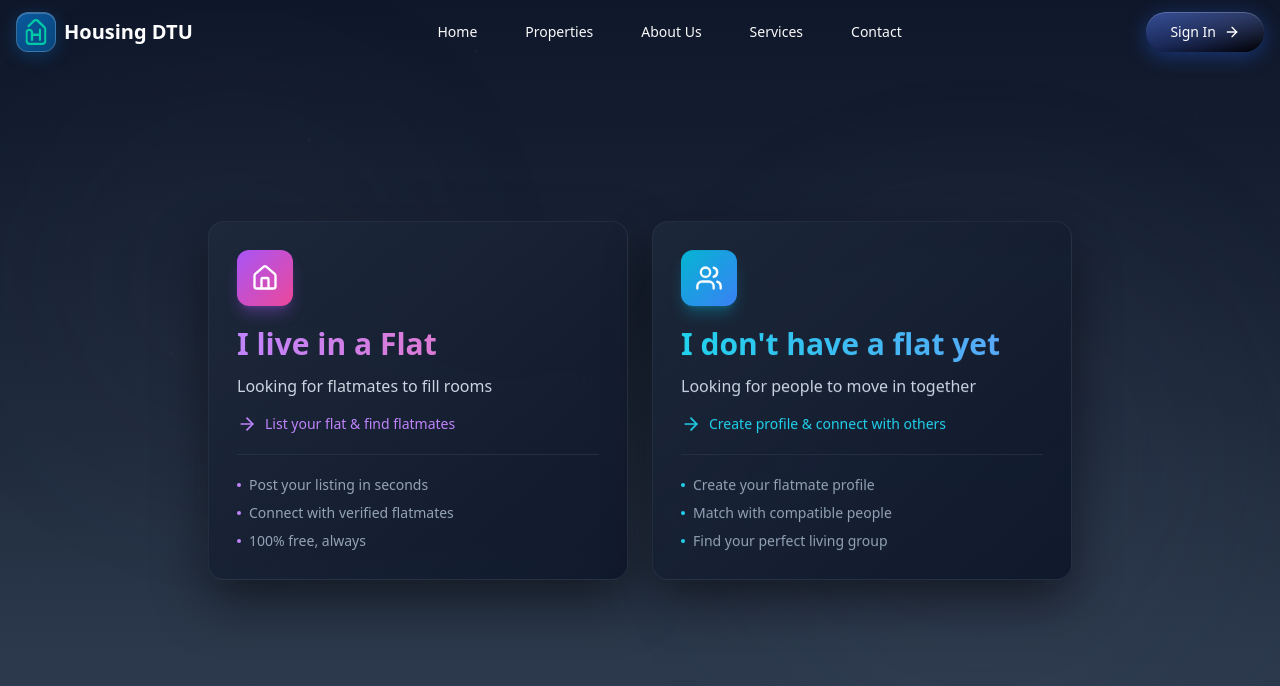
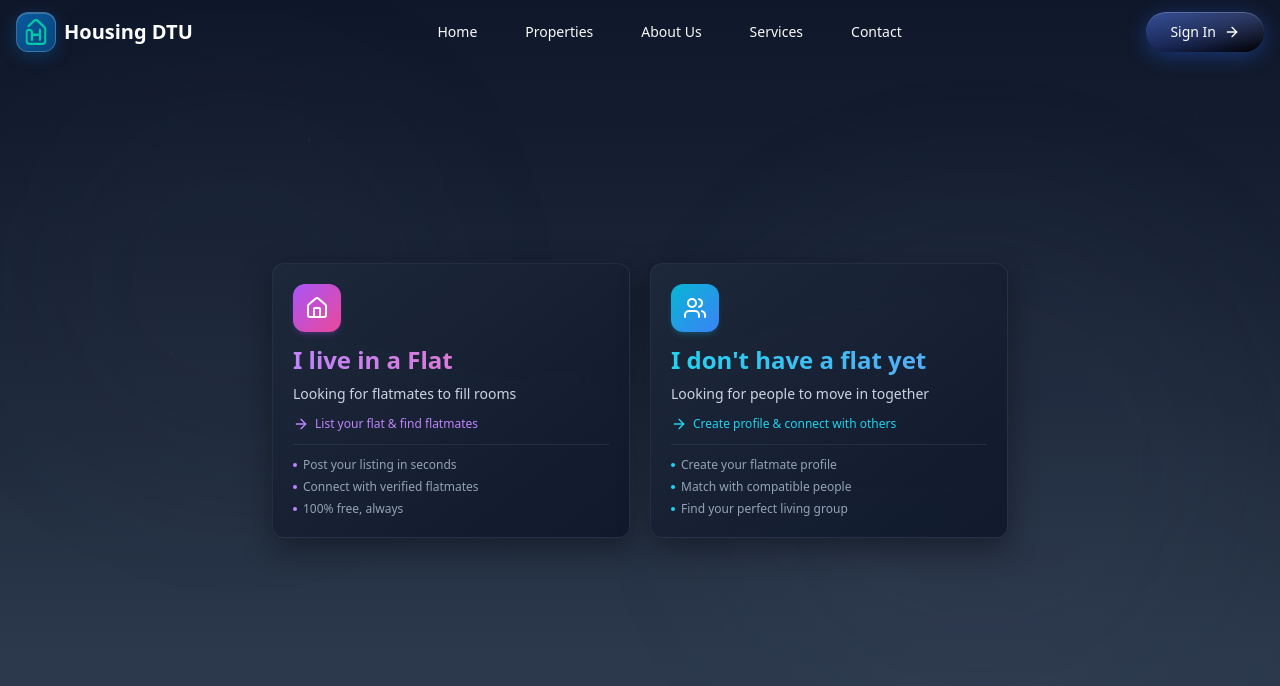
Before and after one commit to 2004Manit/housing-dtu, a React (Vite) app: page /flatmate-type-selection in a window 1280 px wide. Shown: the top 686 px of the page. Built offline with nearby package versions, Linux system fonts and the light colour scheme; no server answers.

Commit message:
Update FlatmateTypeSelection component with UI improvements

```diff
--- a/src/pages/FlatmateTypeSelection.tsx
+++ b/src/pages/FlatmateTypeSelection.tsx
@@ -74,8 +74,8 @@ const FlatmateTypeSelection = () => {
                 </div>
 
                 {/* Floating Particles */}
-                <div className="absolute inset-0 pointer-events-none">
-                    {[...Array(10)].map((_, i) => (
+                <div className="hidden sm:block absolute inset-0 pointer-events-none">
+                    {[...Array(6)].map((_, i) => (
                         <motion.div
                             key={i}
                             className="absolute w-1 h-1 bg-slate-400/20 rounded-full"
@@ -101,68 +101,64 @@ const FlatmateTypeSelection = () => {
                     <div className="max-w-5xl w-full">
 
                         {/* Options Container - Centered and Compact */}
-                        <div className="grid grid-cols-1 md:grid-cols-2 gap-4 sm:gap-5 md:gap-6 max-w-4xl mx-auto px-2 sm:px-4">
+                        <div className="grid grid-cols-1 md:grid-cols-2 gap-3 sm:gap-4 md:gap-5 max-w-3xl mx-auto px-2 sm:px-4">
 
                             {/* Option 1: I Have a Flat */}
                             <motion.div
-                                initial={{ opacity: 0, y: 30 }}
+                                initial={{ opacity: 0, y: 20 }}
                                 animate={{ opacity: 1, y: 0 }}
-                                transition={{ duration: 0.7, delay: 0.2 }}
+                                transition={{ duration: 0.4, delay: 0.1 }}
                                 onClick={handleOptionOne}
                                 className="group relative cursor-pointer"
                             >
                                 <div
-                                    className="relative overflow-hidden rounded-xl sm:rounded-2xl bg-gradient-to-br from-slate-800/90 to-slate-900/90 backdrop-blur-xl p-5 sm:p-6 md:p-7 shadow-2xl transition-all duration-500 border border-slate-700/50 hover:border-purple-500/50 hover:scale-[1.03] hover:shadow-purple-500/20"
+                                    className="relative overflow-hidden rounded-lg sm:rounded-xl bg-gradient-to-br from-slate-800/90 to-slate-900/90 backdrop-blur-xl p-3 sm:p-4 md:p-5 shadow-xl transition-all duration-300 border border-slate-700/50 hover:border-purple-500/50 hover:scale-[1.01] hover:shadow-purple-500/20"
                                     style={{
-                                        boxShadow: '0 20px 50px rgba(0,0,0,0.5), 0 0 30px rgba(148,163,184,0.05)',
+                                        boxShadow: '0 10px 30px rgba(0,0,0,0.4), 0 0 20px rgba(148,163,184,0.03)',
                                     }}
                                 >
                                     {/* Shine Effect */}
-                                    <div className="absolute inset-0 bg-gradient-to-r from-transparent via-white/5 to-transparent opacity-0 group-hover:opacity-100 transition-opacity duration-700 group-hover:animate-shimmer" />
+                                    <div className="hidden sm:block absolute inset-0 bg-gradient-to-r from-transparent via-white/5 to-transparent opacity-0 group-hover:opacity-100 transition-opacity duration-500" />
 
                                     {/* Gradient Border on Hover */}
-                                    <div className="absolute inset-0 rounded-xl sm:rounded-2xl bg-gradient-to-br from-purple-500 via-pink-500 to-purple-500 opacity-0 group-hover:opacity-100 transition-opacity duration-500" style={{ padding: '1px' }}>
-                                        <div className="w-full h-full bg-gradient-to-br from-slate-800 to-slate-900 rounded-xl sm:rounded-2xl"></div>
+                                    <div className="hidden sm:block absolute inset-0 rounded-lg sm:rounded-xl bg-gradient-to-br from-purple-500 via-pink-500 to-purple-500 opacity-0 group-hover:opacity-100 transition-opacity duration-300" style={{ padding: '1px' }}>
+                                        <div className="w-full h-full bg-gradient-to-br from-slate-800 to-slate-900 rounded-lg sm:rounded-xl"></div>
                                     </div>
 
                                     <div className="relative z-10">
                                         {/* Icon */}
-                                        <motion.div
-                                            whileHover={{ rotate: [0, -5, 5, -5, 0] }}
-                                            transition={{ duration: 0.5 }}
-                                            className="inline-flex items-center justify-center w-12 h-12 sm:w-14 sm:h-14 rounded-xl bg-gradient-to-br from-purple-500 to-pink-500 shadow-lg shadow-purple-500/30 mb-4 sm:mb-5 transition-transform duration-500 group-hover:scale-110"
-                                        >
-                                            <Home className="w-6 h-6 sm:w-7 sm:h-7 text-white" />
-                                        </motion.div>
+                                        <div className="inline-flex items-center justify-center w-10 h-10 sm:w-12 sm:h-12 rounded-lg bg-gradient-to-br from-purple-500 to-pink-500 shadow-md shadow-purple-500/20 mb-2 sm:mb-3">
+                                            <Home className="w-5 h-5 sm:w-6 sm:h-6 text-white" />
+                                        </div>
 
                                         {/* Title */}
-                                        <h2 className="text-xl sm:text-2xl md:text-3xl font-bold bg-gradient-to-r from-purple-400 to-pink-400 bg-clip-text text-transparent mb-2 sm:mb-3">
+                                        <h2 className="text-lg sm:text-xl md:text-2xl font-bold bg-gradient-to-r from-purple-400 to-pink-400 bg-clip-text text-transparent mb-1 sm:mb-2">
                                             I live in a Flat
                                         </h2>
 
                                         {/* Description */}
-                                        <p className="text-slate-300 text-sm sm:text-base leading-relaxed mb-3 sm:mb-4">
+                                        <p className="text-slate-300 text-xs sm:text-sm leading-relaxed mb-2 sm:mb-3">
                                             Looking for flatmates to fill rooms
                                         </p>
 
                                         {/* Action Text */}
-                                        <div className="flex items-center gap-2 text-purple-400 font-medium text-xs sm:text-sm group-hover:gap-3 transition-all duration-300">
-                                            <ArrowRight className="w-4 h-4 sm:w-5 sm:h-5 group-hover:translate-x-1 transition-transform" />
+                                        <div className="flex items-center gap-1.5 text-purple-400 font-medium text-xs transition-all duration-200">
+                                            <ArrowRight className="w-3.5 h-3.5 sm:w-4 sm:h-4" />
                                             <span>List your flat & find flatmates</span>
                                         </div>
 
                                         {/* Features */}
-                                        <div className="mt-4 sm:mt-5 pt-4 sm:pt-5 border-t border-slate-700/50 space-y-2">
-                                            <div className="flex items-center gap-2 text-slate-400 text-xs sm:text-sm">
-                                                <div className="w-1 h-1 rounded-full bg-purple-400"></div>
+                                        <div className="mt-2 sm:mt-3 pt-2 sm:pt-3 border-t border-slate-700/50 space-y-1.5">
+                                            <div className="flex items-center gap-1.5 text-slate-400 text-xs">
+                                                <div className="w-1 h-1 rounded-full bg-purple-400 flex-shrink-0"></div>
                                                 <span>Post your listing in seconds</span>
                                             </div>
-                                            <div className="flex items-center gap-2 text-slate-400 text-xs sm:text-sm">
-                                                <div className="w-1 h-1 rounded-full bg-purple-400"></div>
+                                            <div className="flex items-center gap-1.5 text-slate-400 text-xs">
+                                                <div className="w-1 h-1 rounded-full bg-purple-400 flex-shrink-0"></div>
                                                 <span>Connect with verified flatmates</span>
                                             </div>
-                                            <div className="flex items-center gap-2 text-slate-400 text-xs sm:text-sm">
-                                                <div className="w-1 h-1 rounded-full bg-purple-400"></div>
+                                            <div className="flex items-center gap-1.5 text-slate-400 text-xs">
+                                                <div className="w-1 h-1 rounded-full bg-purple-400 flex-shrink-0"></div>
                                                 <span>100% free, always</span>
                                             </div>
                                         </div>
@@ -172,49 +168,45 @@ const FlatmateTypeSelection = () => {
 
                             {/* Option 2: I Need Flatmates */}
                             <motion.div
-                                initial={{ opacity: 0, y: 30 }}
+                                initial={{ opacity: 0, y: 20 }}
                                 animate={{ opacity: 1, y: 0 }}
-                                transition={{ duration: 0.7, delay: 0.3 }}
+                                transition={{ duration: 0.4, delay: 0.15 }}
                                 onClick={() => handleNavigation('/flatmate-requirement-queries')}
                                 className="group relative cursor-pointer"
                             >
                                 <div
-                                    className="relative overflow-hidden rounded-xl sm:rounded-2xl bg-gradient-to-br from-slate-800/90 to-slate-900/90 backdrop-blur-xl p-5 sm:p-6 md:p-7 shadow-2xl transition-all duration-500 border border-slate-700/50 hover:border-cyan-500/50 hover:scale-[1.03] hover:shadow-cyan-500/20"
+                                    className="relative overflow-hidden rounded-lg sm:rounded-xl bg-gradient-to-br from-slate-800/90 to-slate-900/90 backdrop-blur-xl p-3 sm:p-4 md:p-5 shadow-xl transition-all duration-300 border border-slate-700/50 hover:border-cyan-500/50 hover:scale-[1.01] hover:shadow-cyan-500/20"
                                     style={{
-                                        boxShadow: '0 20px 50px rgba(0,0,0,0.5), 0 0 30px rgba(148,163,184,0.05)',
+                                        boxShadow: '0 10px 30px rgba(0,0,0,0.4), 0 0 20px rgba(148,163,184,0.03)',
                                     }}
                                 >
                                     {/* Shine Effect */}
-                                    <div className="absolute inset-0 bg-gradient-to-r from-transparent via-white/5 to-transparent opacity-0 group-hover:opacity-100 transition-opacity duration-700 group-hover:animate-shimmer" />
+                                    <div className="hidden sm:block absolute inset-0 bg-gradient-to-r from-transparent via-white/5 to-transparent opacity-0 group-hover:opacity-100 transition-opacity duration-500" />
 
                                     {/* Gradient Border on Hover */}
-                                    <div className="absolute inset-0 rounded-xl sm:rounded-2xl bg-gradient-to-br from-cyan-500 via-blue-500 to-cyan-500 opacity-0 group-hover:opacity-100 transition-opacity duration-500" style={{ padding: '1px' }}>
-                                        <div className="w-full h-full bg-gradient-to-br from-slate-800 to-slate-900 rounded-xl sm:rounded-2xl"></div>
+                                    <div className="hidden sm:block absolute inset-0 rounded-lg sm:rounded-xl bg-gradient-to-br from-cyan-500 via-blue-500 to-cyan-500 opacity-0 group-hover:opacity-100 transition-opacity duration-300" style={{ padding: '1px' }}>
+                                        <div className="w-full h-full bg-gradient-to-br from-slate-800 to-slate-900 rounded-lg sm:rounded-xl"></div>
                                     </div>
 
                                     <div className="relative z-10">
                                         {/* Icon */}
-                                        <motion.div
-                                            whileHover={{ rotate: [0, 5, -5, 5, 0] }}
-                                            transition={{ duration: 0.5 }}
-                                            className="inline-flex items-center justify-center w-12 h-12 sm:w-14 sm:h-14 rounded-xl bg-gradient-to-br from-cyan-500 to-blue-500 shadow-lg shadow-cyan-500/30 mb-4 sm:mb-5 transition-transform duration-500 group-hover:scale-110"
-                                        >
-                                            <Users className="w-6 h-6 sm:w-7 sm:h-7 text-white" />
-                                        </motion.div>
+                                        <div className="inline-flex items-center justify-center w-10 h-10 sm:w-12 sm:h-12 rounded-lg bg-gradient-to-br from-cyan-500 to-blue-500 shadow-md shadow-cyan-500/20 mb-2 sm:mb-3">
+                                            <Users className="w-5 h-5 sm:w-6 sm:h-6 text-white" />
+                                        </div>
 
                                         {/* Title */}
-                                        <h2 className="text-xl sm:text-2xl md:text-3xl font-bold bg-gradient-to-r from-cyan-400 to-blue-400 bg-clip-text text-transparent mb-2 sm:mb-3">
+                                        <h2 className="text-lg sm:text-xl md:text-2xl font-bold bg-gradient-to-r from-cyan-400 to-blue-400 bg-clip-text text-transparent mb-1 sm:mb-2">
                                             I don't have a flat yet
                                         </h2>
 
                                         {/* Description */}
-                                        <p className="text-slate-300 text-sm sm:text-base leading-relaxed mb-3 sm:mb-4">
+                                        <p className="text-slate-300 text-xs sm:text-sm leading-relaxed mb-2 sm:mb-3">
                                             Looking for people to move in together
                                         </p>
 
                                         {/* Action Text */}
-                                        <div className="flex items-center gap-2 text-cyan-400 font-medium text-xs sm:text-sm mb-3">
-                                            <ArrowRight className="w-4 h-4 sm:w-5 sm:h-5" />
+                                        <div className="flex items-center gap-1.5 text-cyan-400 font-medium text-xs transition-all duration-200">
+                                            <ArrowRight className="w-3.5 h-3.5 sm:w-4 sm:h-4" />
                                             <span>Create profile & connect with others</span>
                                         </div>
 
@@ -225,17 +217,17 @@ const FlatmateTypeSelection = () => {
                                         </div> */}
 
                                         {/* Features */}
-                                        <div className="mt-4 sm:mt-5 pt-4 sm:pt-5 border-t border-slate-700/50 space-y-2">
-                                            <div className="flex items-center gap-2 text-slate-400 text-xs sm:text-sm">
-                                                <div className="w-1 h-1 rounded-full bg-cyan-400"></div>
+                                        <div className="mt-2 sm:mt-3 pt-2 sm:pt-3 border-t border-slate-700/50 space-y-1.5">
+                                            <div className="flex items-center gap-1.5 text-slate-400 text-xs">
+                                                <div className="w-1 h-1 rounded-full bg-cyan-400 flex-shrink-0"></div>
                                                 <span>Create your flatmate profile</span>
                                             </div>
-                                            <div className="flex items-center gap-2 text-slate-400 text-xs sm:text-sm">
-                                                <div className="w-1 h-1 rounded-full bg-cyan-400"></div>
+                                            <div className="flex items-center gap-1.5 text-slate-400 text-xs">
+                                                <div className="w-1 h-1 rounded-full bg-cyan-400 flex-shrink-0"></div>
                                                 <span>Match with compatible people</span>
                                             </div>
-                                            <div className="flex items-center gap-2 text-slate-400 text-xs sm:text-sm">
-                                                <div className="w-1 h-1 rounded-full bg-cyan-400"></div>
+                                            <div className="flex items-center gap-1.5 text-slate-400 text-xs">
+                                                <div className="w-1 h-1 rounded-full bg-cyan-400 flex-shrink-0"></div>
                                                 <span>Find your perfect living group</span>
                                             </div>
                                         </div>
```
